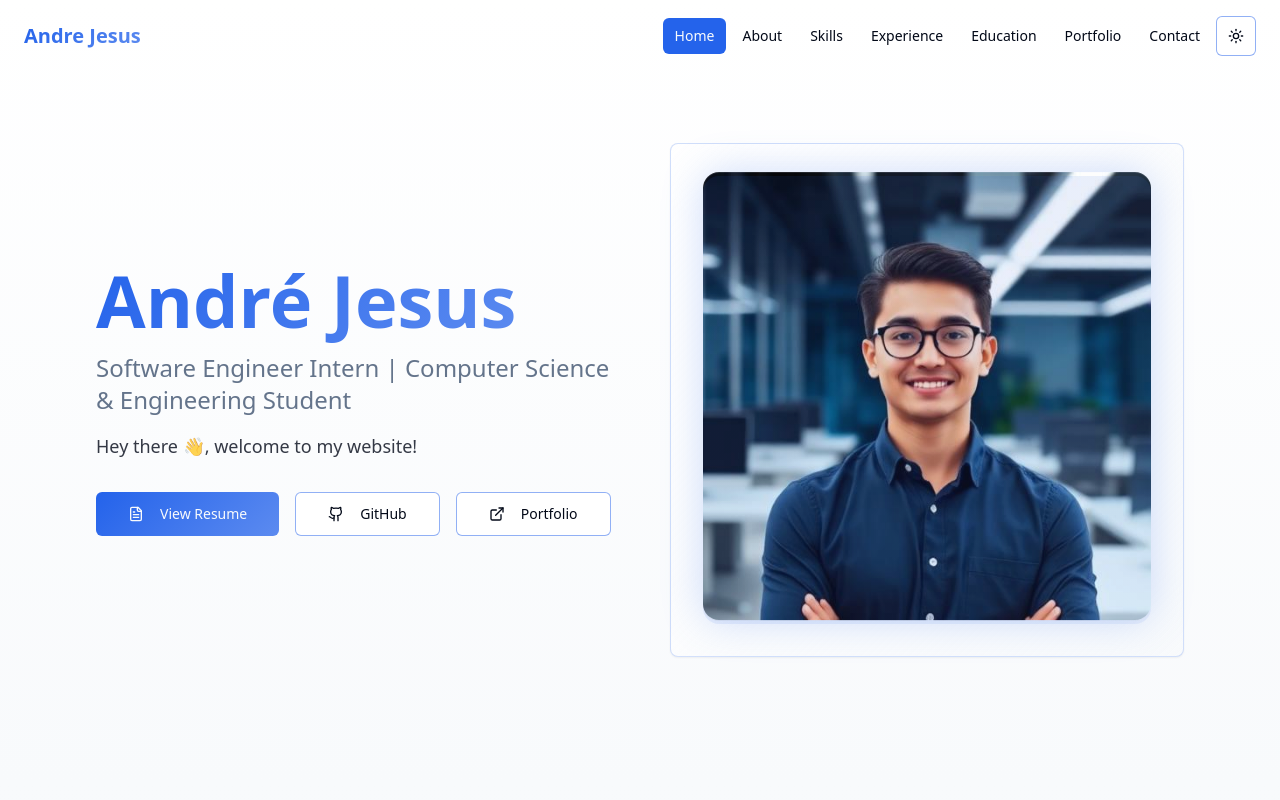
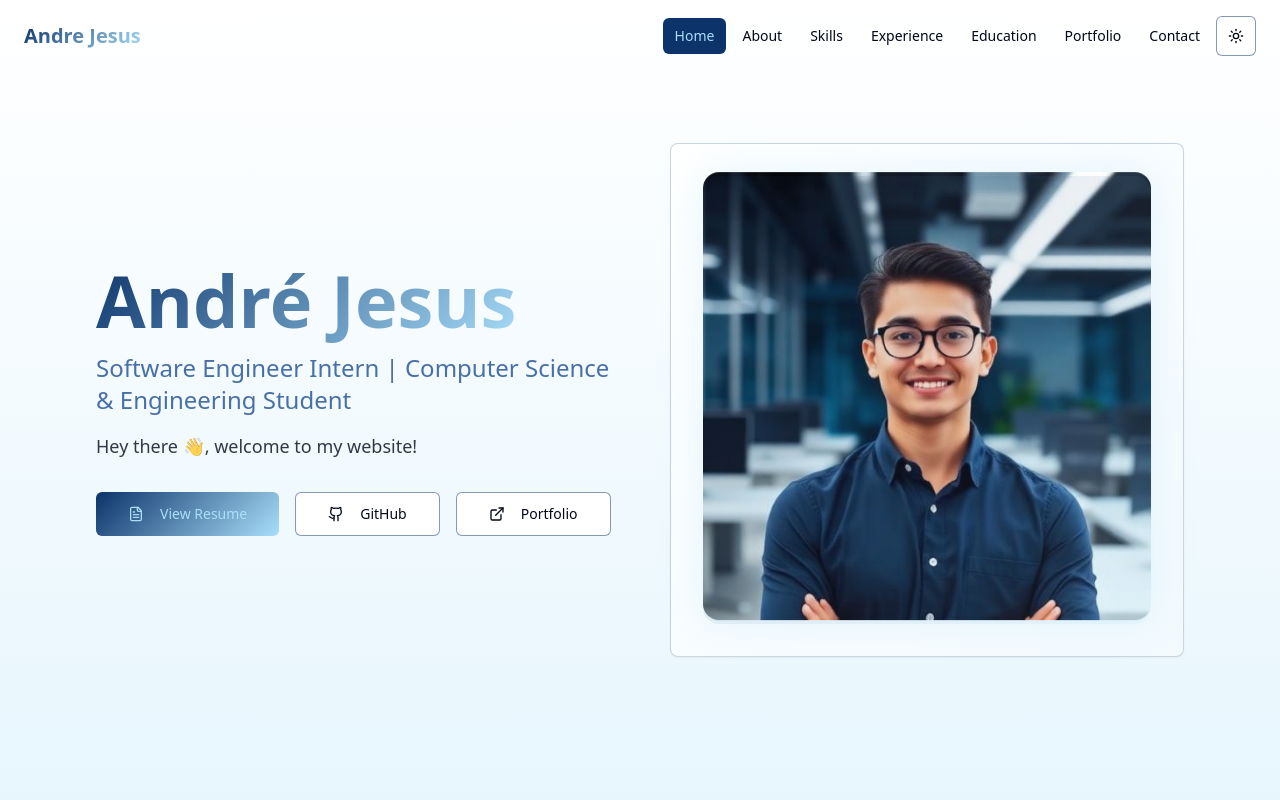
Before and after one commit to andre-j3sus/whoami, a React (Vite) app: page / in a window 1280 px wide. Shown: the top 800 px of the page. Built offline with nearby package versions, Linux system fonts and the light colour scheme.

Commit message:
Update theme colors and fix gradients
Update light theme colors to use the provided hex codes. Adjust dark theme colors and gradients to resolve white gradient artifacts in dark mode.

```diff
--- a/src/index.css
+++ b/src/index.css
@@ -17,17 +17,17 @@ All colors MUST be HSL.
     --popover: 0 0% 100%;
     --popover-foreground: 222.2 84% 4.9%;
 
-    --primary: 221 83% 53%;
-    --primary-foreground: 210 40% 98%;
+    --primary: 215 80% 23%;
+    --primary-foreground: 200 88% 82%;
 
-    --secondary: 210 40% 96%;
-    --secondary-foreground: 222.2 84% 4.9%;
+    --secondary: 200 88% 95%;
+    --secondary-foreground: 215 80% 23%;
 
-    --muted: 210 40% 96%;
-    --muted-foreground: 215.4 16.3% 46.9%;
+    --muted: 200 88% 95%;
+    --muted-foreground: 215 40% 46.9%;
 
-    --accent: 210 40% 96%;
-    --accent-foreground: 222.2 84% 4.9%;
+    --accent: 200 88% 95%;
+    --accent-foreground: 215 80% 23%;
 
     --destructive: 0 84.2% 60.2%;
     --destructive-foreground: 210 40% 98%;
@@ -37,12 +37,12 @@ All colors MUST be HSL.
     --ring: 221 83% 53%;
 
     /* Custom design tokens */
-    --primary-glow: 221 83% 65%;
-    --tech-blue: 221 83% 53%;
-    --tech-navy: 221 83% 45%;
+    --primary-glow: 200 88% 82%;
+    --tech-blue: 215 80% 23%;
+    --tech-navy: 215 80% 15%;
     --gradient-primary: linear-gradient(135deg, hsl(var(--primary)), hsl(var(--primary-glow)));
     --gradient-tech: linear-gradient(135deg, hsl(var(--tech-blue)), hsl(var(--tech-navy)));
-    --gradient-subtle: linear-gradient(180deg, hsl(var(--background)), hsl(210 40% 98%));
+    --gradient-subtle: linear-gradient(180deg, hsl(var(--background)), hsl(var(--muted)));
     --shadow-elegant: 0 10px 30px -10px hsl(var(--primary) / 0.2);
     --shadow-glow: 0 0 40px hsl(var(--primary-glow) / 0.3);
     --transition-smooth: all 0.3s cubic-bezier(0.4, 0, 0.2, 1);
@@ -76,17 +76,25 @@ All colors MUST be HSL.
     --popover: 222.2 84% 4.9%;
     --popover-foreground: 210 40% 98%;
 
-    --primary: 221 83% 53%;
-    --primary-foreground: 210 40% 98%;
+    --primary: 200 88% 82%;
+    --primary-foreground: 215 80% 23%;
 
-    --secondary: 217.2 32.6% 17.5%;
-    --secondary-foreground: 210 40% 98%;
+    --secondary: 215 80% 15%;
+    --secondary-foreground: 200 88% 82%;
 
-    --muted: 217.2 32.6% 17.5%;
-    --muted-foreground: 215 20.2% 65.1%;
+    --muted: 215 80% 15%;
+    --muted-foreground: 200 60% 70%;
 
-    --accent: 217.2 32.6% 17.5%;
-    --accent-foreground: 210 40% 98%;
+    --accent: 215 80% 15%;
+    --accent-foreground: 200 88% 82%;
+
+    /* Dark mode custom tokens */
+    --primary-glow: 200 88% 70%;
+    --tech-blue: 200 88% 82%;
+    --tech-navy: 200 88% 70%;
+    --gradient-primary: linear-gradient(135deg, hsl(var(--primary)), hsl(var(--primary-glow)));
+    --gradient-tech: linear-gradient(135deg, hsl(var(--tech-blue)), hsl(var(--tech-navy)));
+    --gradient-subtle: linear-gradient(180deg, hsl(var(--background)), hsl(var(--muted)));
 
     --destructive: 0 62.8% 30.6%;
     --destructive-foreground: 210 40% 98%;
```
